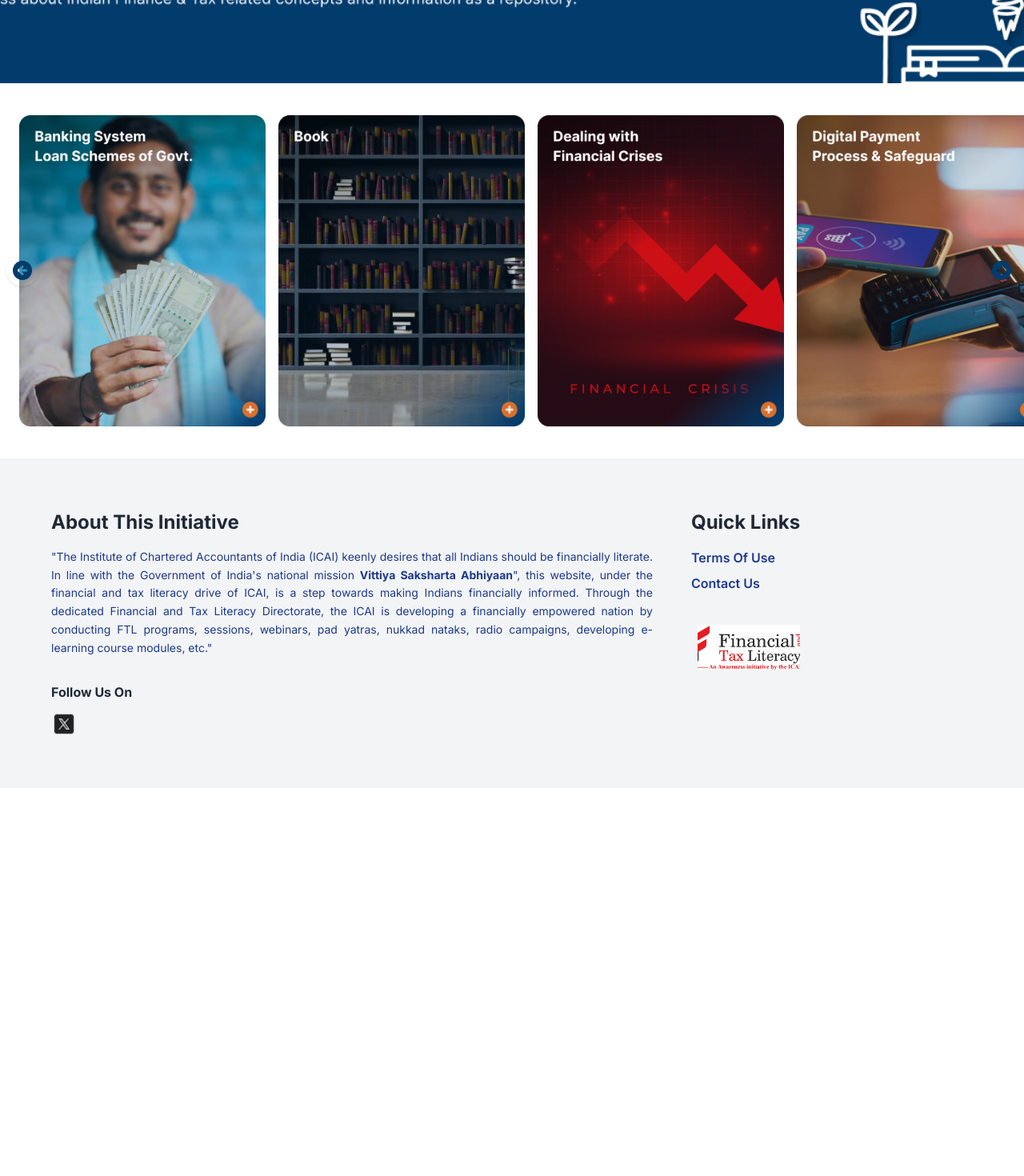
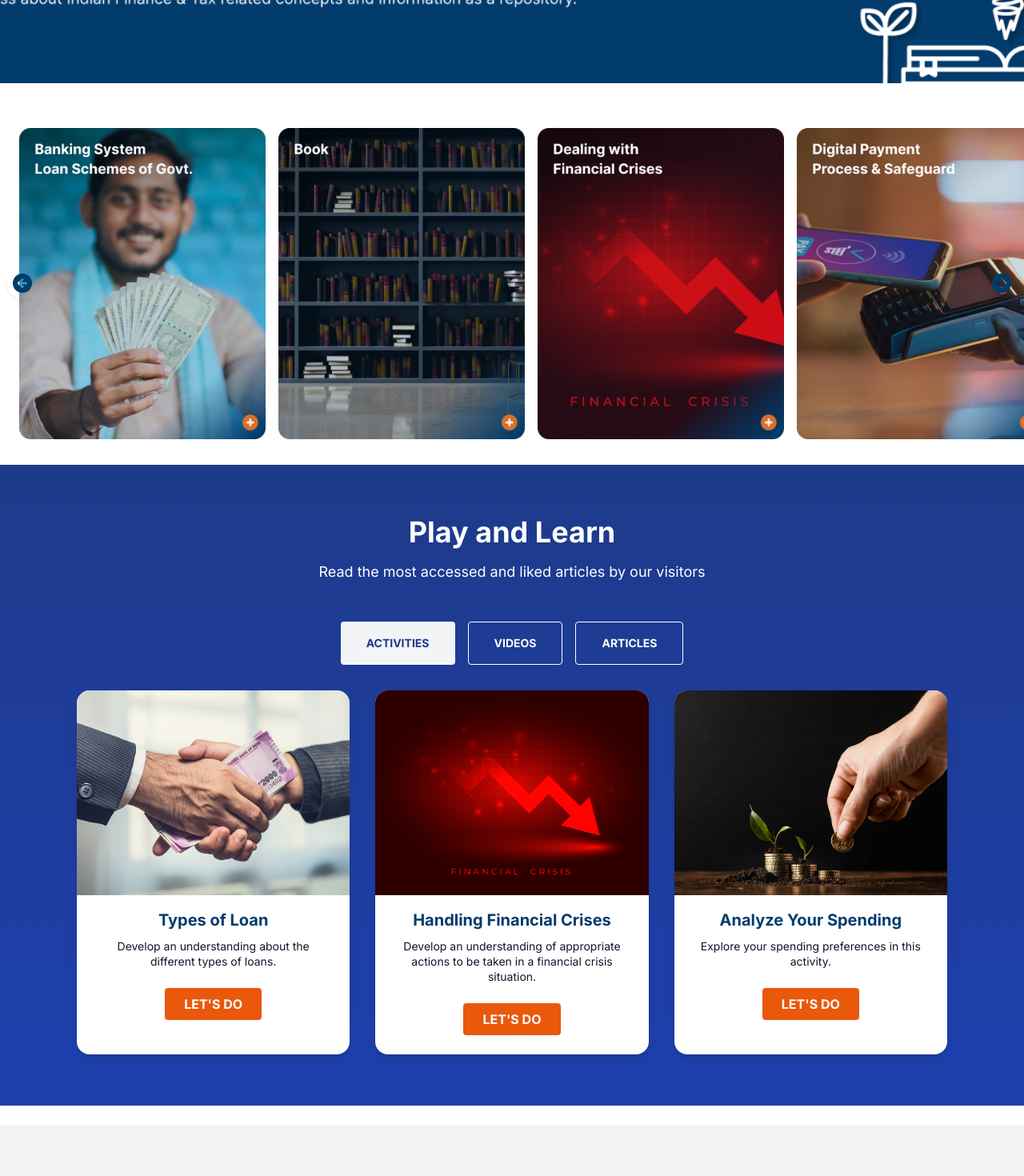
Before and after one commit to Priyanshu12-prince/icai, a React (Vite) app: page /knowledge-hub in a window 1280 px wide. Shown: the part 280-1750 px from the top of the page at 80% size. Before the commit the page ends 1265 px from the top, so only its background shows below. Built offline with nearby package versions, Linux system fonts and the light colour scheme.

Commit message:
add the learn and play in  the knowledge

```diff
--- a/src/pages/Knowledge.jsx
+++ b/src/pages/Knowledge.jsx
@@ -1,5 +1,6 @@
 import { useRef } from "react";
 import { imageUrl } from "../imageUrl";
+import LearnAndPlay from "../components/LearnAndPlay";
 
 // Array of images
 const images = [
@@ -27,7 +28,7 @@ const Knowledge = () => {
   return (
     <div className="w-full mb-6 relative">
       {/* Banner Image */}
-      <div className="w-full overflow-hidden">
+      <div className="w-full overflow-hidden ">
         <img
           src={imageUrl.knowledgeImage}
           alt="FAQ Banner"
@@ -36,7 +37,7 @@ const Knowledge = () => {
       </div>
 
       {/* Carousel */}
-      <div className="relative w-full mt-6">
+      <div className="relative w-full mt-10  mb-4">
         {/* Scrollable Grid */}
         <div
           ref={carouselRef}
@@ -75,6 +76,9 @@ const Knowledge = () => {
           <img src={imageUrl.arrow} alt="Next" className="w-6 h-6" />
         </button>
       </div>
+      <div>
+        <LearnAndPlay/>
+      </div>
     </div>
   );
 };
```
